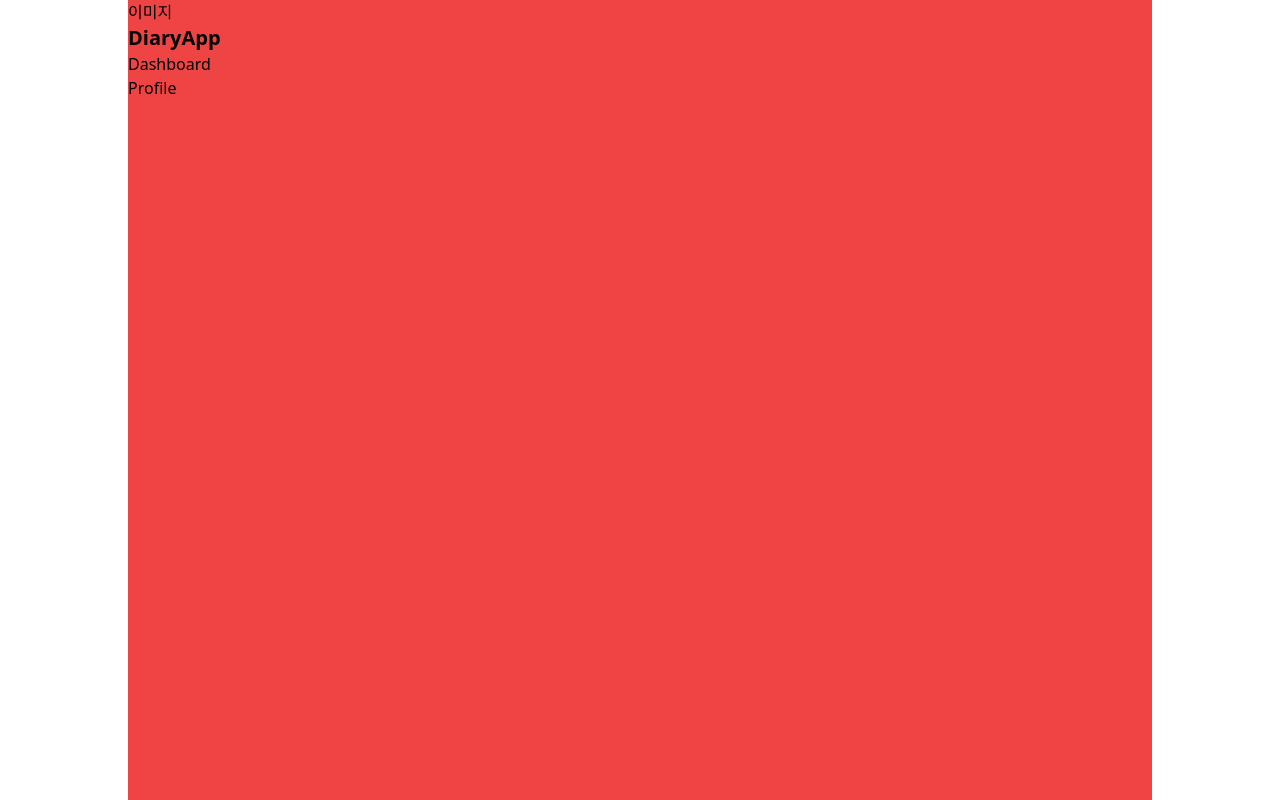
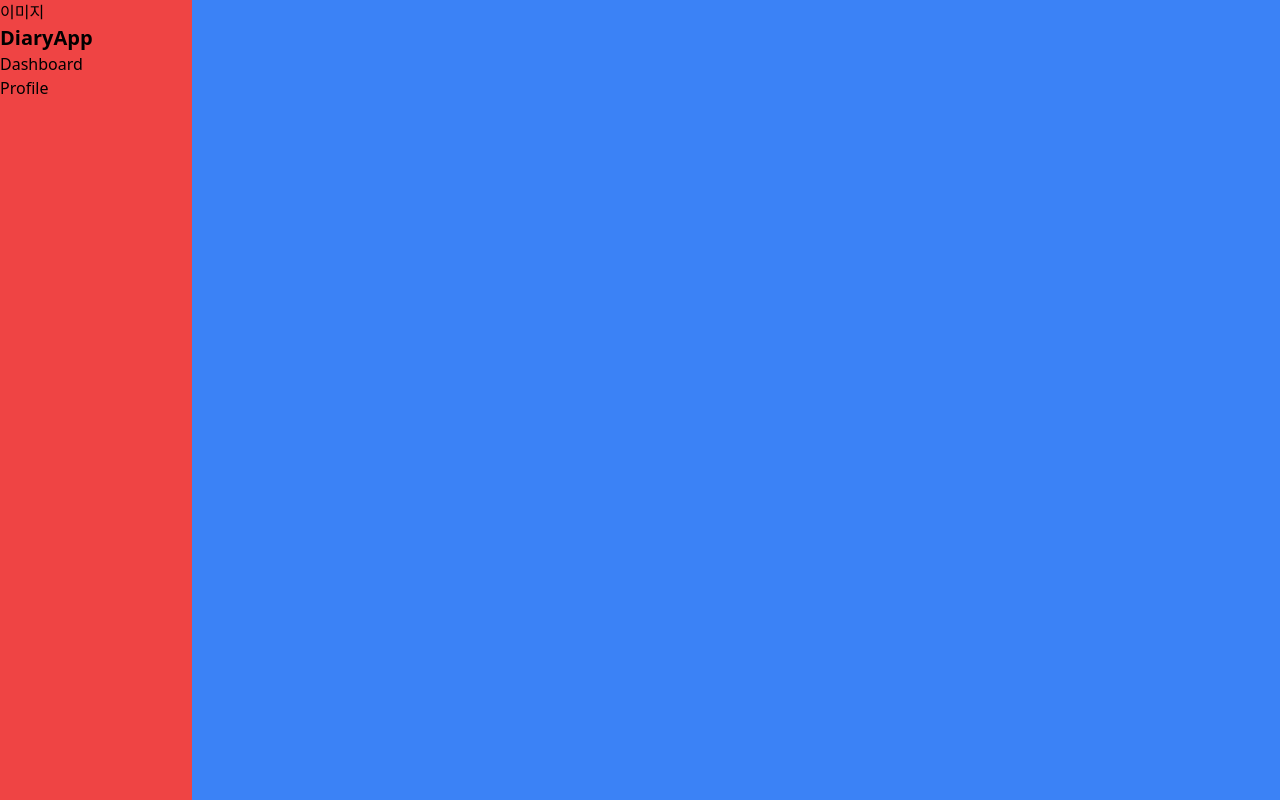
Before and after one commit to doubleTomato/onlinediary, a Next.js app in the folder diary-app/: page /profile in a window 1280 px wide. Shown: the top 800 px of the page. Built offline with nearby package versions, Linux system fonts and the light colour scheme.

Commit message:
헤더 및 body 레이아웃 수정

```diff
--- a/diary-app/app/dashboard/page.tsx
+++ b/diary-app/app/dashboard/page.tsx
@@ -1,9 +1,7 @@
-import Header from "../../components/header";
 
 export default function Dashboard({ children }: { children: React.ReactNode }) {
     return (
           <>
-            <Header></Header>
             <div className="mt-14">이것은 다이어리여!</div>
           </>
     );
--- a/diary-app/app/layout.tsx
+++ b/diary-app/app/layout.tsx
@@ -4,11 +4,14 @@ export default function Layout({ children }: { children: React.ReactNode }) {
   return (
     <html>
         <body>
-            <div className="size-[80%] bg-red-500 m-auto">
-              <main>{children}</main>
-              <footer className="bg-gray-100 p-4 text-center text-sm">
-                © {new Date().getFullYear()} DiaryApp
-              </footer>
+          <div className="flex ">
+              <Header></Header>
+              <div className="size-[85%] bg-blue-500 m-auto h-lvh">
+                <main>{children}</main>
+                <footer className="bg-gray-100 p-4 text-center text-sm">
+                  © {new Date().getFullYear()} DiaryApp
+                </footer>
+              </div>
             </div>
         </body>
     </html>
--- a/diary-app/app/profile/page.tsx
+++ b/diary-app/app/profile/page.tsx
@@ -1,9 +1,7 @@
-import Header from "../../components/header";
 
 export default function Profile({ children }: { children: React.ReactNode }) {
     return (
           <>
-            <Header></Header>
               <div className="min-h-screen flex flex-col">
               </div>
           </>
--- a/diary-app/components/header.tsx
+++ b/diary-app/components/header.tsx
@@ -2,7 +2,6 @@ export default function Header(){
     return(
             <header className="size-[15%] bg-red-500 h-lvh">
                  <div className="max-w-4xl mx-auto h-10">
-
                        <nav className="flex flex-col">
                          <div>이미지</div>
                          <a href="/" className="text-xl font-bold">DiaryApp</a>
```
